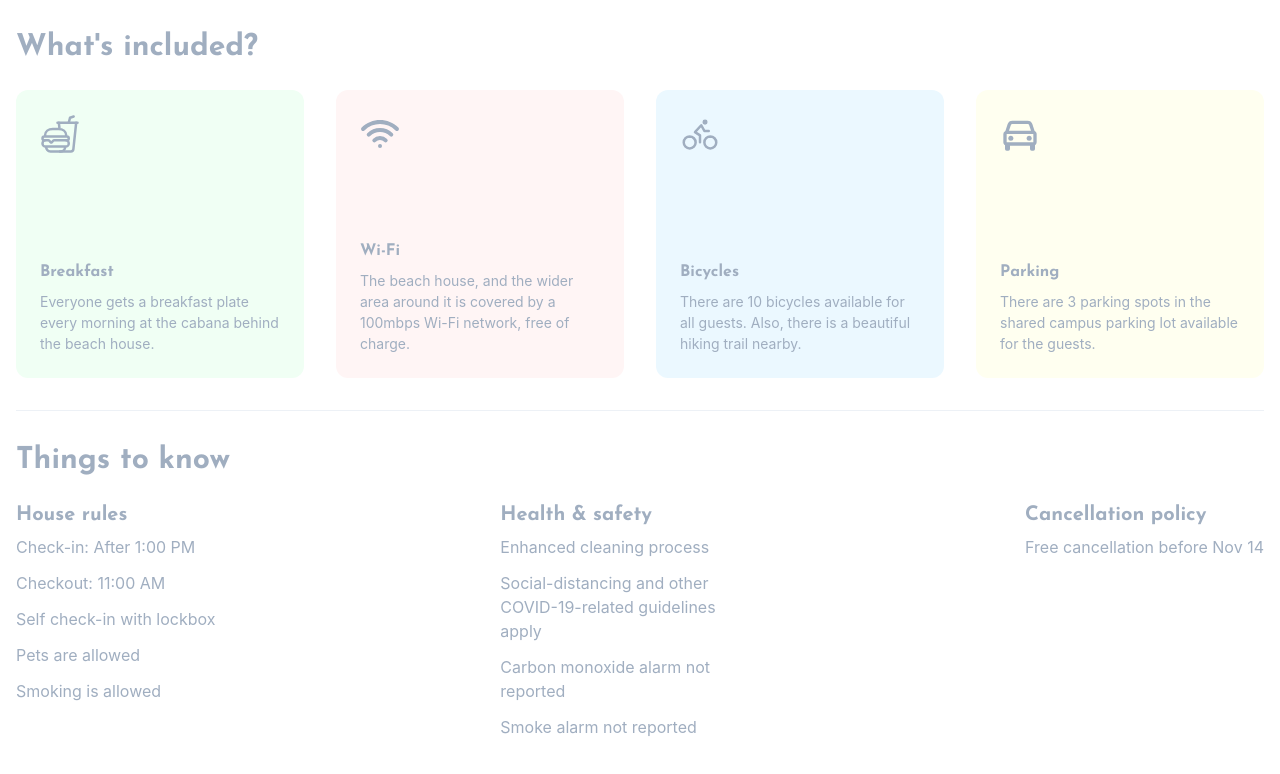
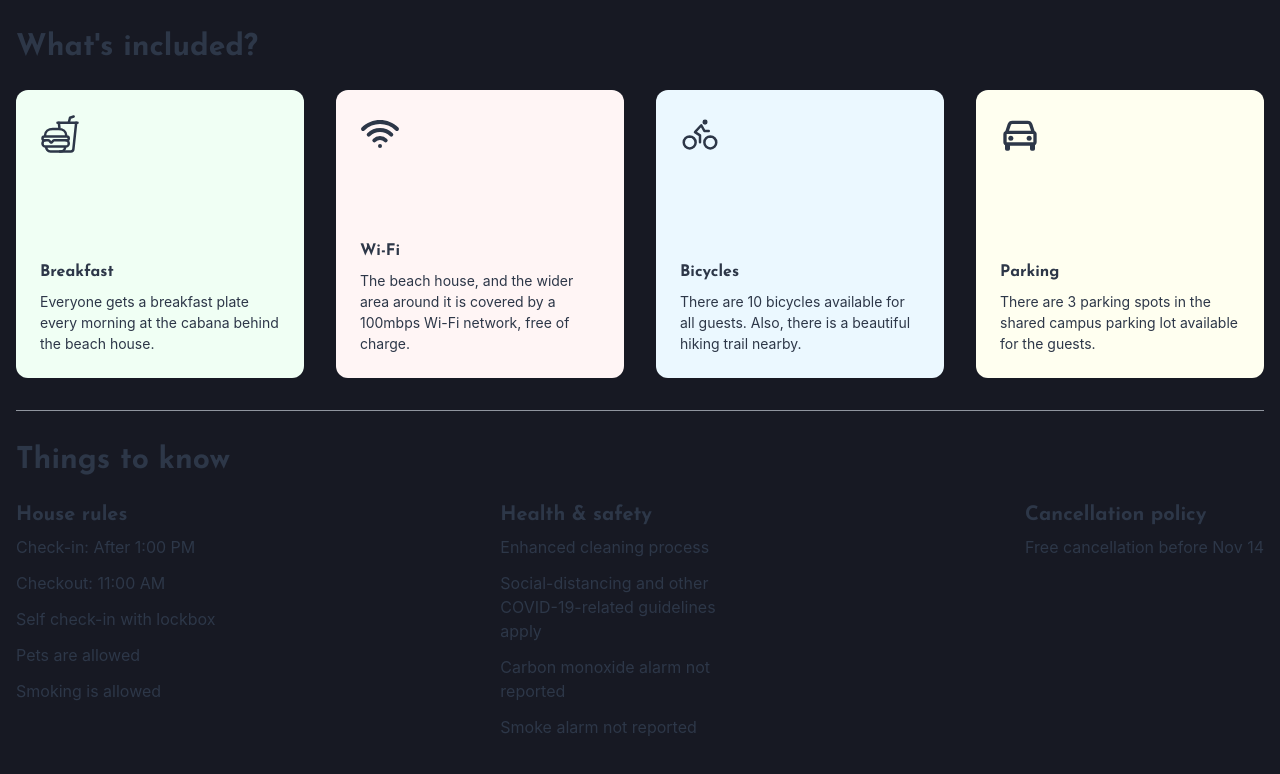
Before and after one commit to mdato/ushuaia1, a Next.js app: page / in a window 1280 px wide. Shown: the part 1794-2568 px from the top of the page. Built offline with nearby package versions, Linux system fonts and the light colour scheme.

Commit message:
Update index.ts

```diff
--- a/src/theme/index.ts
+++ b/src/theme/index.ts
@@ -5,7 +5,8 @@ const theme = extendTheme({
   styles: {
     global: {
       'html, body': {
-        color: 'gray.400',
+        color: 'gray.700',
+        bg:'gray.900',
       },
     },
   },
@@ -37,8 +38,6 @@ const theme = extendTheme({
       },
     },
   },
-  initialColorMode: 'dark',
-  useSystemColorMode: false,
 });
 
 export default theme;
```
